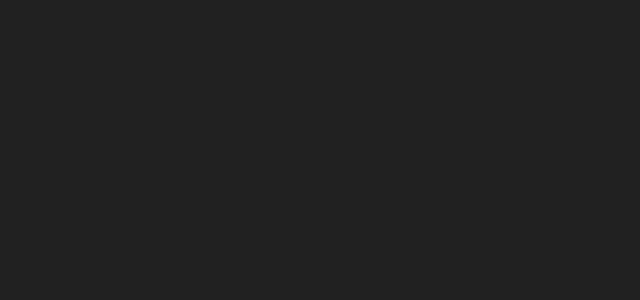
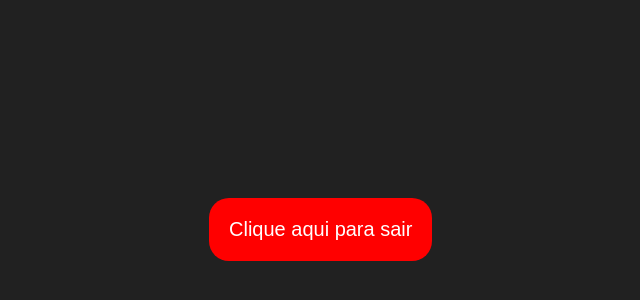
Before and after one commit to CaioFiszuk/do-not-click-me, a React (Vite) app: page /page4 in a window 1280 px wide. Before the commit this address had no page. Shown: the part 62-362 px from the top of the page, without its empty margins (351-991 px from the left). Built offline with nearby package versions, Linux system fonts and the light colour scheme.

Commit message:
Cria a lógica do quarto círculo

```diff
--- a/src/components/App.jsx
+++ b/src/components/App.jsx
@@ -19,7 +19,9 @@
           </Link>
         </div>
         <div className="tier">
-          <div className="circle">  </div>
+          <Link to={'/page4'}>
+            <div className="circle">  </div>
+          </Link>
           <div className="circle">  </div>
           <div className="circle">  </div>
         </div>
--- /dev/null
+++ b/src/components/CircleFour.jsx
@@ -0,0 +1,16 @@
+import { urls } from "../utils/urls";
+
+function CircleFour() {
+  return (
+    <div>
+        <button
+        onClick={() => {window.location.href = urls()}}
+            className="btn-exit"
+        >
+            Clique aqui para sair
+        </button>
+    </div>
+  );
+}
+
+export default CircleFour;
--- a/src/index.css
+++ b/src/index.css
@@ -1,6 +1,7 @@
 @import url('./styles/App.css');
 @import url('./styles/CircleOne.css');
 @import url('./styles/CircleThree.css');
+@import url('./styles/CircleFour.css');
 
 * {
   margin: 0;
--- a/src/routes/routes.jsx
+++ b/src/routes/routes.jsx
@@ -3,6 +3,7 @@
 import CircleOne from '../components/CircleOne';
 import CircleTwo from '../components/CircleTwo.jsx';
 import CircleThree from '../components/CircleThree.jsx';
+import CircleFour from '../components/CircleFour.jsx';
 
 export function AppRoutes(){
     return(
@@ -11,6 +12,7 @@
             <Route path='/page1' element={<CircleOne />}/>
             <Route path='/page2' element={<CircleTwo />}/>
             <Route path='/page3' element={<CircleThree />}/>
+            <Route path='/page4' element={<CircleFour />}/>
         </Routes>
     );
 }
--- /dev/null
+++ b/src/styles/CircleFour.css
@@ -0,0 +1,16 @@
+.btn-exit {
+    padding: 20px;
+    background-color: red;
+    color: white;
+    border: none;
+    border-radius: 20px;
+    font-size: 20px;
+    position: absolute;
+    left: 560px;
+    top: 260px;
+    cursor: pointer;
+}
+
+.btn-exit:hover {
+    background-color: rgb(211, 3, 3);
+}
--- /dev/null
+++ b/src/utils/urls.js
@@ -0,0 +1,24 @@
+export function urls() {
+    const urls = [
+        "https://en.wikipedia.org/wiki/Red_House_Painters",
+        "https://en.wikipedia.org/wiki/Caruaru",
+        "https://en.wikipedia.org/wiki/Prime_number",
+        "https://en.wikipedia.org/wiki/A_Tale_of_Two_Cities",
+        "https://en.wikipedia.org/wiki/Coptic_language",
+        "https://en.wikipedia.org/wiki/Blue_jay",
+        "https://en.wikipedia.org/wiki/Bossa_nova",
+        "https://en.wikipedia.org/wiki/JavaScript",
+        "https://en.wikipedia.org/wiki/Negative_harmony",
+        "https://en.wikipedia.org/wiki/Circle_of_fifths",
+        "https://en.wikipedia.org/wiki/Metaphone",
+        "https://en.wikipedia.org/wiki/Soundex",
+        "https://en.wikipedia.org/wiki/Not_to_Touch_the_Earth",
+        "https://en.wikipedia.org/wiki/Novosibirsk",
+        "https://en.wikipedia.org/wiki/Cyrillic_script",
+        "https://en.wikipedia.org/wiki/Assassination_of_Abraham_Lincoln",
+        "https://en.wikipedia.org/wiki/Nephites",
+
+    ];
+
+    return urls[Math.floor(Math.random() * urls.length)];
+}
```
